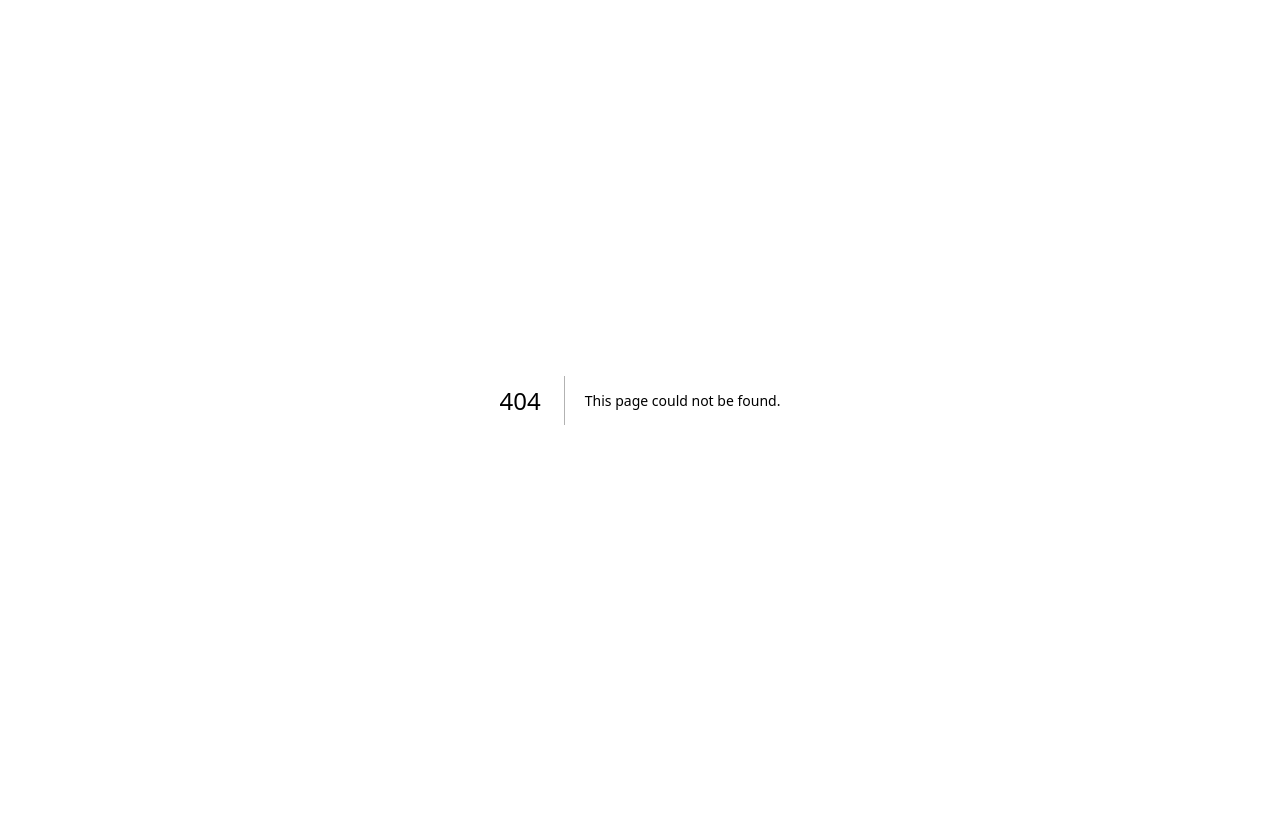
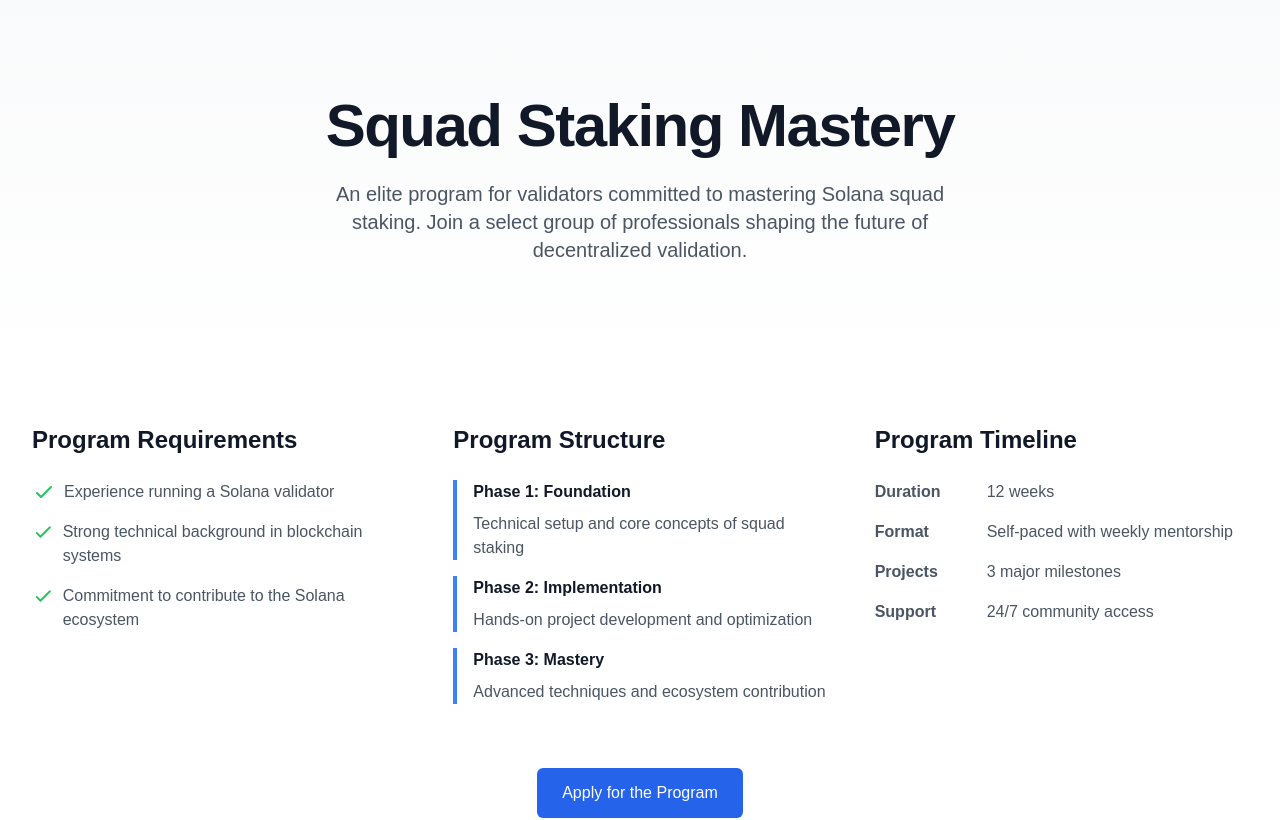
Before and after one commit to SCGilbert/Staking-Mastery-Program, a Next.js app: page /mastery in a window 1280 px wide. Before the commit this address had no page. Shown: the top 820 px of the page. Built offline with nearby package versions, Linux system fonts and the light colour scheme.

Commit message:
hero section + program details section

```diff
--- /dev/null
+++ b/app/mastery/page.js
@@ -0,0 +1,120 @@
+export default function MasteryPage() {
+  return (
+    <div className="min-h-screen flex flex-col">
+      {/* Hero Section */}
+      <section className="w-full bg-gradient-to-b from-gray-50 to-white dark:from-gray-900 dark:to-gray-800">
+        <div className="max-w-7xl mx-auto px-4 sm:px-6 lg:px-8 py-16 sm:py-24">
+          <div className="text-center">
+            <h1 className="text-4xl sm:text-5xl lg:text-6xl font-bold text-gray-900 dark:text-white tracking-tight">
+              Squad Staking Mastery
+            </h1>
+            <p className="mt-6 max-w-2xl mx-auto text-lg sm:text-xl text-gray-600 dark:text-gray-300 leading-relaxed">
+              An elite program for validators committed to mastering Solana squad staking.
+              Join a select group of professionals shaping the future of decentralized validation.
+            </p>
+          </div>
+        </div>
+      </section>
+
+      {/* Main Content Area */}
+      <main className="flex-grow w-full bg-white dark:bg-gray-900">
+        <div className="max-w-7xl mx-auto px-4 sm:px-6 lg:px-8 py-16">
+          {/* Program Details Grid */}
+          <div className="grid grid-cols-1 lg:grid-cols-3 gap-12">
+            {/* Requirements Section */}
+            <div className="space-y-6">
+              <h2 className="text-2xl font-bold text-gray-900 dark:text-white">
+                Program Requirements
+              </h2>
+              <ul className="space-y-4 text-gray-600 dark:text-gray-300">
+                <li className="flex items-start">
+                  <svg className="h-6 w-6 text-green-500 mr-2" fill="none" stroke="currentColor" viewBox="0 0 24 24">
+                    <path strokeLinecap="round" strokeLinejoin="round" strokeWidth="2" d="M5 13l4 4L19 7" />
+                  </svg>
+                  <span>Experience running a Solana validator</span>
+                </li>
+                <li className="flex items-start">
+                  <svg className="h-6 w-6 text-green-500 mr-2" fill="none" stroke="currentColor" viewBox="0 0 24 24">
+                    <path strokeLinecap="round" strokeLinejoin="round" strokeWidth="2" d="M5 13l4 4L19 7" />
+                  </svg>
+                  <span>Strong technical background in blockchain systems</span>
+                </li>
+                <li className="flex items-start">
+                  <svg className="h-6 w-6 text-green-500 mr-2" fill="none" stroke="currentColor" viewBox="0 0 24 24">
+                    <path strokeLinecap="round" strokeLinejoin="round" strokeWidth="2" d="M5 13l4 4L19 7" />
+                  </svg>
+                  <span>Commitment to contribute to the Solana ecosystem</span>
+                </li>
+              </ul>
+            </div>
+
+            {/* Program Structure Section */}
+            <div className="space-y-6">
+              <h2 className="text-2xl font-bold text-gray-900 dark:text-white">
+                Program Structure
+              </h2>
+              <div className="space-y-4 text-gray-600 dark:text-gray-300">
+                <div className="border-l-4 border-blue-500 pl-4">
+                  <h3 className="font-semibold text-gray-900 dark:text-white">Phase 1: Foundation</h3>
+                  <p className="mt-2">Technical setup and core concepts of squad staking</p>
+                </div>
+                <div className="border-l-4 border-blue-500 pl-4">
+                  <h3 className="font-semibold text-gray-900 dark:text-white">Phase 2: Implementation</h3>
+                  <p className="mt-2">Hands-on project development and optimization</p>
+                </div>
+                <div className="border-l-4 border-blue-500 pl-4">
+                  <h3 className="font-semibold text-gray-900 dark:text-white">Phase 3: Mastery</h3>
+                  <p className="mt-2">Advanced techniques and ecosystem contribution</p>
+                </div>
+              </div>
+            </div>
+
+            {/* Timeline Section */}
+            <div className="space-y-6">
+              <h2 className="text-2xl font-bold text-gray-900 dark:text-white">
+                Program Timeline
+              </h2>
+              <div className="space-y-4 text-gray-600 dark:text-gray-300">
+                <div className="flex items-center space-x-4">
+                  <div className="flex-shrink-0 w-24 font-semibold">Duration</div>
+                  <div>12 weeks</div>
+                </div>
+                <div className="flex items-center space-x-4">
+                  <div className="flex-shrink-0 w-24 font-semibold">Format</div>
+                  <div>Self-paced with weekly mentorship</div>
+                </div>
+                <div className="flex items-center space-x-4">
+                  <div className="flex-shrink-0 w-24 font-semibold">Projects</div>
+                  <div>3 major milestones</div>
+                </div>
+                <div className="flex items-center space-x-4">
+                  <div className="flex-shrink-0 w-24 font-semibold">Support</div>
+                  <div>24/7 community access</div>
+                </div>
+              </div>
+            </div>
+          </div>
+
+          {/* Call to Action */}
+          <div className="mt-16 text-center">
+            <a
+              href="#apply"
+              className="inline-flex items-center px-6 py-3 border border-transparent text-base font-medium rounded-md text-white bg-blue-600 hover:bg-blue-700 focus:outline-none focus:ring-2 focus:ring-offset-2 focus:ring-blue-500"
+            >
+              Apply for the Program
+            </a>
+          </div>
+        </div>
+      </main>
+
+      {/* Footer Section */}
+      <footer className="w-full py-6 px-4 sm:px-6 lg:px-8 border-t">
+        <div className="max-w-7xl mx-auto flex justify-between items-center">
+          <div className="text-sm">
+            © {new Date().getFullYear()} Squad Staking Mastery
+          </div>
+        </div>
+      </footer>
+    </div>
+  );
+}
```
